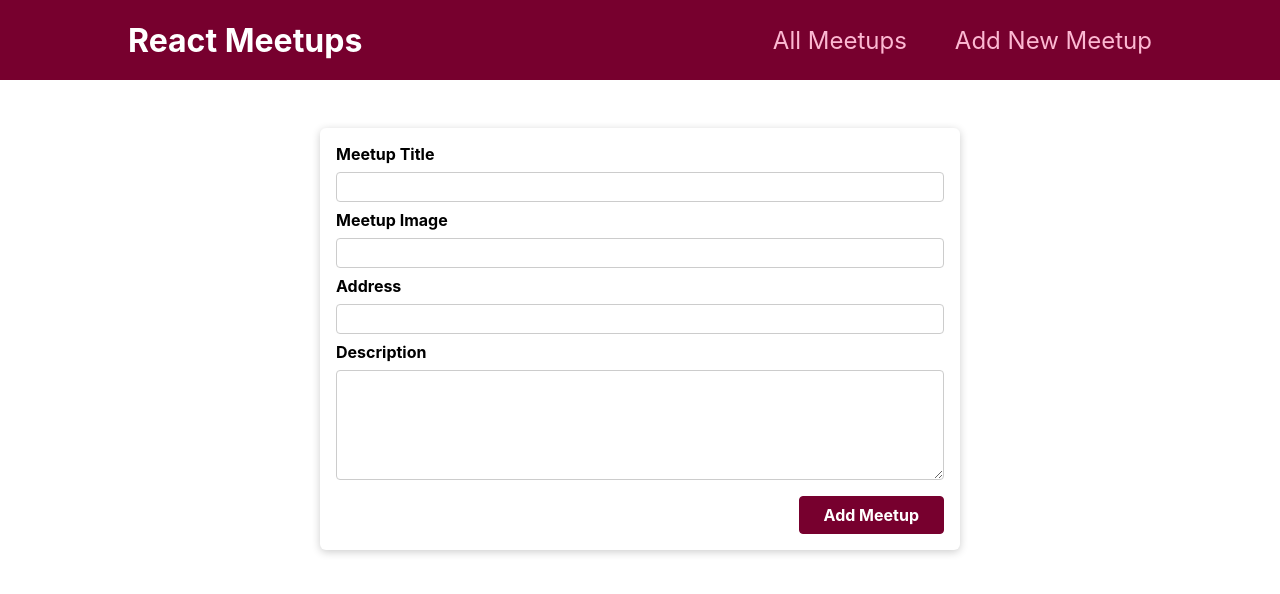
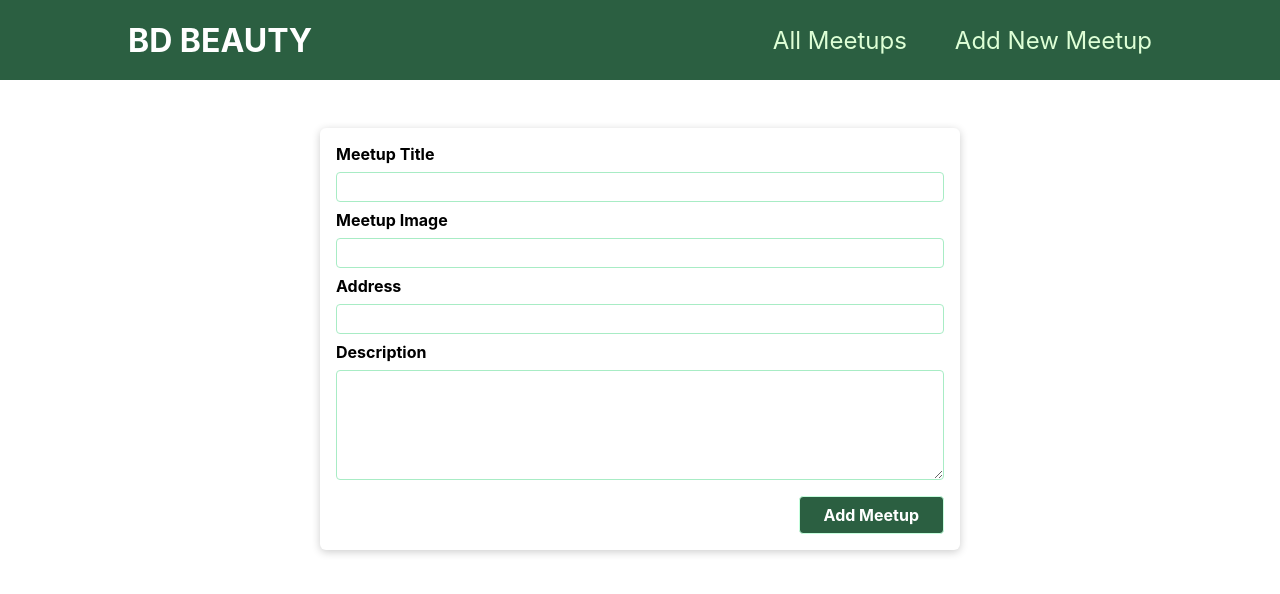
Before and after one commit to Shahjalalrafi/meetups-next, a Next.js app: page /new-meetup in a window 1280 px wide. Shown: the top 594 px of the page. Built offline with nearby package versions, Linux system fonts and the light colour scheme.

Commit message:
update color

```diff
--- a/Component/layout/MainNavigation.js
+++ b/Component/layout/MainNavigation.js
@@ -5,7 +5,7 @@ function MainNavigation() {
 
   return (
     <header className={classes.header}>
-      <div className={classes.logo}>React Meetups</div>
+      <div className={classes.logo}>BD BEAUTY</div>
       <nav>
         <ul>
           <li>
--- a/Component/layout/MainNavigation.module.css
+++ b/Component/layout/MainNavigation.module.css
@@ -4,7 +4,7 @@
     display: flex;
     align-items: center;
     justify-content: space-between;
-    background-color: #77002e;
+    background-color: #2b5f41;
     padding: 0 10%;
   }
 
@@ -29,7 +29,7 @@
   .header a {
     text-decoration: none;
     font-size: 1.5rem;
-    color: #fcb8d2;
+    color: #deffd6;
   }
 
   .header a:hover,
--- a/Component/meetups/MeetupItem.module.css
+++ b/Component/meetups/MeetupItem.module.css
@@ -33,8 +33,8 @@
   .actions button {
     font: inherit;
     cursor: pointer;
-    color: #77002e;
-    border: 1px solid #77002e;
+    color: #2b5f41;
+    border: 1px solid #2b5f41;
     background-color: transparent;
     padding: 0.5rem 1.5rem;
     border-radius: 4px;
--- a/Component/meetups/NewMeetupForm.module.css
+++ b/Component/meetups/NewMeetupForm.module.css
@@ -17,7 +17,7 @@
     display: block;
     font: inherit;
     border-radius: 4px;
-    border: 1px solid #ccc;
+    border: 1px solid #a8ecc5;
     padding: 0.25rem;
     width: 100%;
   }
@@ -30,10 +30,10 @@
   .actions button {
     font: inherit;
     cursor: pointer;
-    background-color: #77002e;
+    background-color: #2b5f41;
     color: white;
     padding: 0.5rem 1.5rem;
-    border: 1px solid #77002e;
+    border: 1px solid #c6ffde;
     border-radius: 4px;
     font-weight: bold;
   }
```
